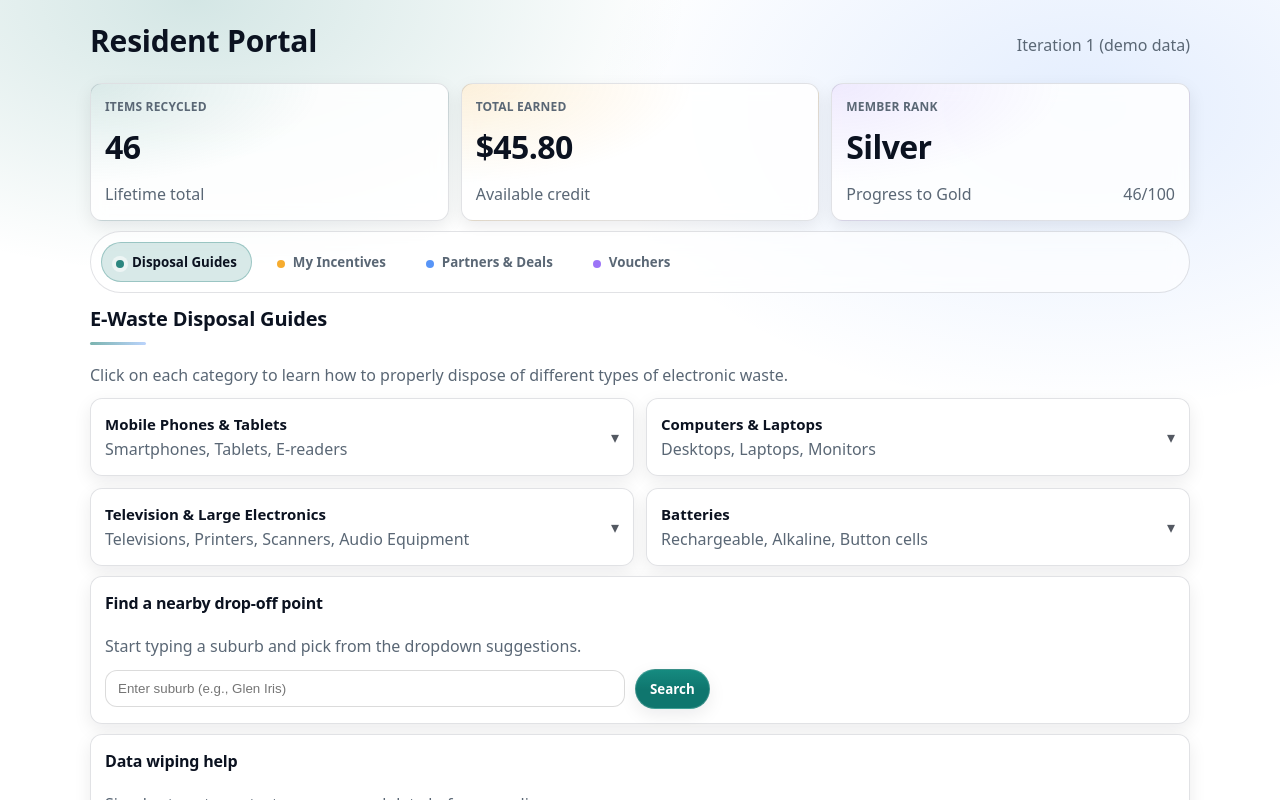
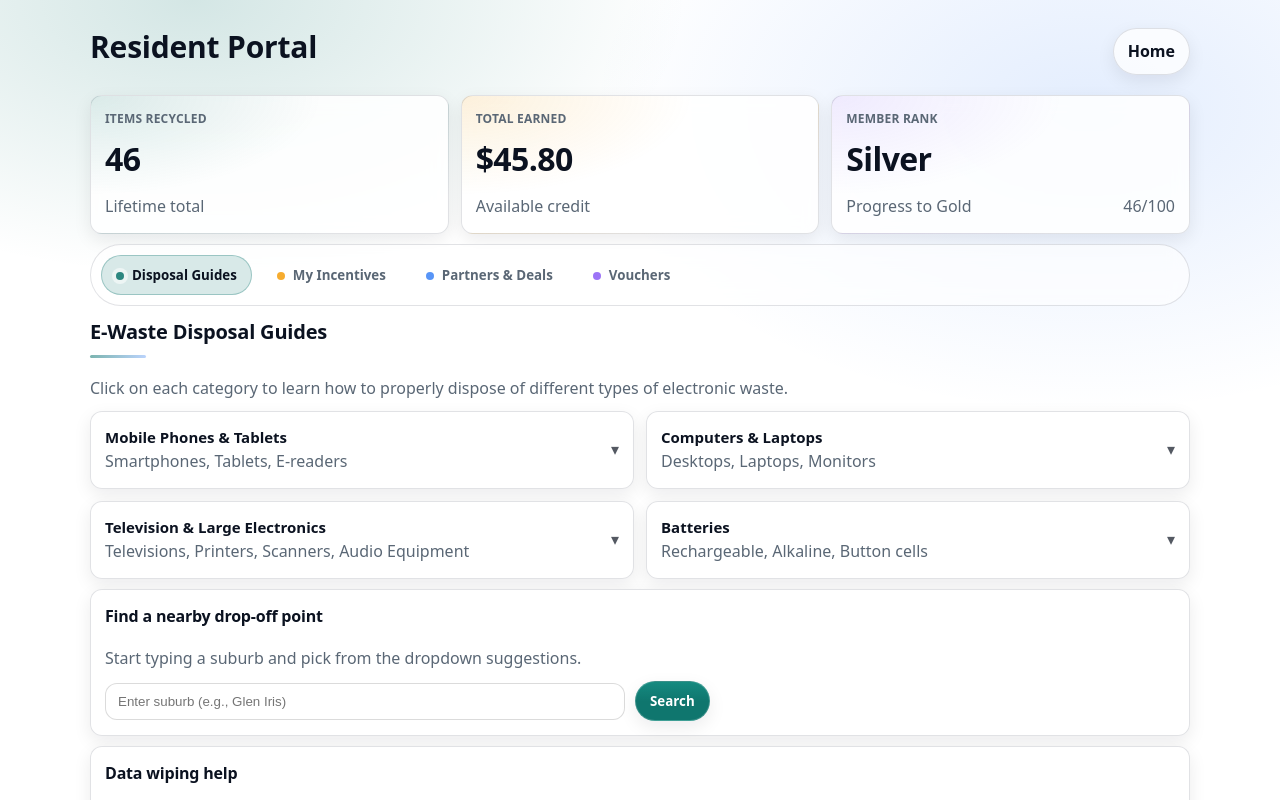
Before and after one commit to ito5002-tp1-26-team3-org/project, a React (Vite) app in the folder frontend/app/: page /resident in a window 1280 px wide. Shown: the top 800 px of the page. Built offline with nearby package versions, Linux system fonts and the light colour scheme.

Commit message:
Added home button to residents

```diff
--- a/frontend/app/src/pages/Resident.jsx
+++ b/frontend/app/src/pages/Resident.jsx
@@ -1,4 +1,5 @@
 import { useEffect, useMemo, useState } from "react";
+import { Link } from "react-router-dom";
 
 function mapsLink(address, suburb) {
   const q = encodeURIComponent([address, suburb].filter(Boolean).join(", "));
@@ -265,7 +266,9 @@ export default function Resident() {
     <div className="container stack">
       <div className="rowBetween">
         <h1 className="noTopMargin">Resident Portal</h1>
-        <div className="muted">Iteration 1 (demo data)</div>
+        <div className="pageTopNav">
+          <Link className="btnSecondary linkBtn" to="/">Home</Link>
+        </div>
       </div>
 
       <div className="gridStats">
```
